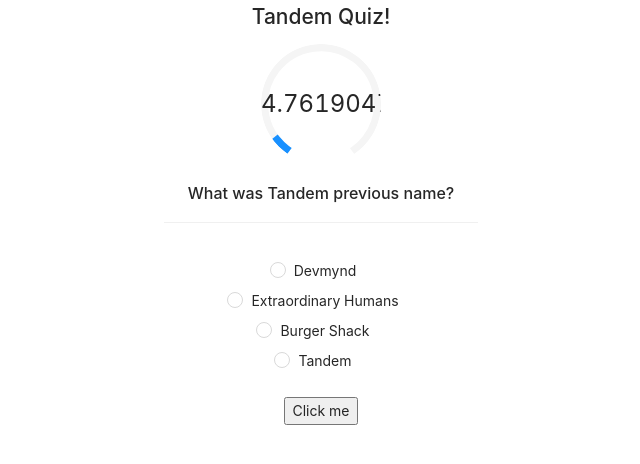
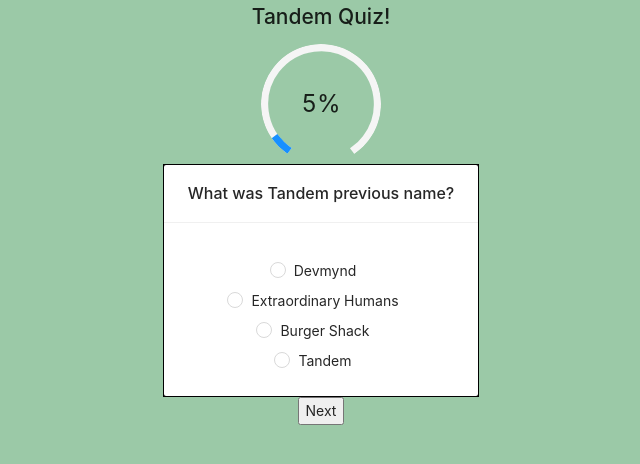
Before and after one commit to qweliant/tandem, a React (Create React App) app: page /trivia in a window 1280 px wide. Shown: the top 464 px of the page, without its empty margins (319-959 px from the left). Built offline with nearby package versions, Linux system fonts and the light colour scheme.

Commit message:
set up new page

```diff
--- a/package.json
+++ b/package.json
@@ -9,6 +9,7 @@
     "antd": "^4.7.3",
     "react": "^17.0.1",
     "react-dom": "^17.0.1",
+    "react-router-dom": "^5.2.0",
     "react-scripts": "4.0.0",
     "web-vitals": "^0.2.4"
   },
--- a/src/App.css
+++ b/src/App.css
@@ -1,5 +1,7 @@
 .App {
   text-align: center;
+  background-color: #9bc9a7;
+  height: 800px;
 }
 
 .App-logo {
--- a/src/Components/Progress.js
+++ b/src/Components/Progress.js
@@ -4,7 +4,7 @@
 const Progression = ({percent}) => {
     return(
         <React.Fragment>
-            <Progress strokeLinecap="square" type="dashboard" percent={(percent/21)*100} />
+            <Progress strokeLinecap="square" type="dashboard" percent={((percent/21)*100).toFixed(0)} />
         </React.Fragment>
     )
 }
--- a/src/Components/Trivia.js
+++ b/src/Components/Trivia.js
@@ -1,7 +1,7 @@
 import React, { useState } from "react";
 import { triviaData } from "../data/data";
-import TriviaQuestions from './TriviaQuestions';
-import Progression from './Progress'
+import TriviaQuestions from "./TriviaQuestions";
+import Progression from "./Progress";
 
 const HomePageHeader = () => {
   return (
@@ -15,38 +15,33 @@
   const [triviaDataState] = useState(triviaData);
   const [count, setCount] = useState(0);
   const [percent, setPrecent] = useState(1);
+  const [buttonText, setButtonText] = useState("Next");
 
-  console.log(count)
-  console.log(triviaData.length)
+  function onClick() {
+    if (count < triviaData.length - 1) {
+      console.log("not fin");
+      setCount(count + 1);
 
-  function onClick(){
-    if(count < triviaData.length - 1) {
-      console.log("not fin")
-      setCount(count + 1)
-
-      setPrecent(count+2)
-    } else{
-      console.log(" fin")
-
-    };
-
-  };
+      setPrecent(count + 2);
+    } else {
+      console.log(" fin");
+      setButtonText("Done!")
+    }
+  }
 
   return (
     <>
       <HomePageHeader />
-      <Progression percent={percent}/>
+      <Progression percent={percent} />
       <TriviaQuestions
         question={triviaDataState[count].question}
         answer={triviaDataState[count].incorrect}
         rightAnswer={triviaDataState[count].correct}
       />
 
-      <button  onClick={onClick}> Click me </button>
+      <button onClick={onClick}> {buttonText} </button>
     </>
   );
 };
 
-
-
 export default Trivia;
--- a/src/Components/TriviaQuestions.js
+++ b/src/Components/TriviaQuestions.js
@@ -1,6 +1,5 @@
-import React, {useState} from 'react'
+import React, { useState } from "react";
 import { Card, Radio } from "antd";
-
 
 const TriviaQuestions = ({ question, answer, rightAnswer }) => {
   const [value] = useState(0);
@@ -12,7 +11,7 @@
   if (!question) return <div />;
   const onChange = (e) => {
     if (e.target.value === rightAnswer) {
-        console.log("Correct",value );
+      console.log("Correct", value);
     } else {
       console.log("haha you mad STOOPED!!", value);
     }
@@ -25,12 +24,13 @@
   };
 
   return (
-      <table align="center">
+    <table align="center" style={{backgroundColor: "black"}}>
       <tbody>
         <tr>
           <td>
+
             <Card title={question} bordered={false}>
-                <Radio.Group onChange={onChange} >
+              <Radio.Group onChange={onChange}>
                 <Radio style={radioStyle} value={array[0]}>
                   {array[0]}
                 </Radio>
```
Also changed, not shown: src/Components/Home.js (added), src/Components/Results.js (added), 1 other file (tests, documents, lock files or other folders). Lines whose indentation alone changed are shown as unchanged.
